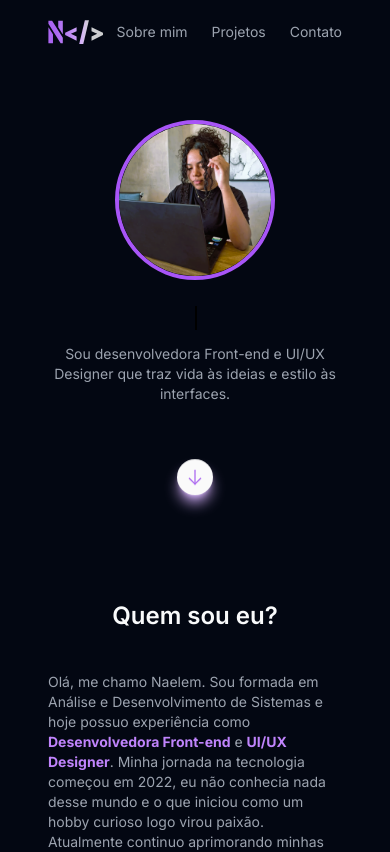
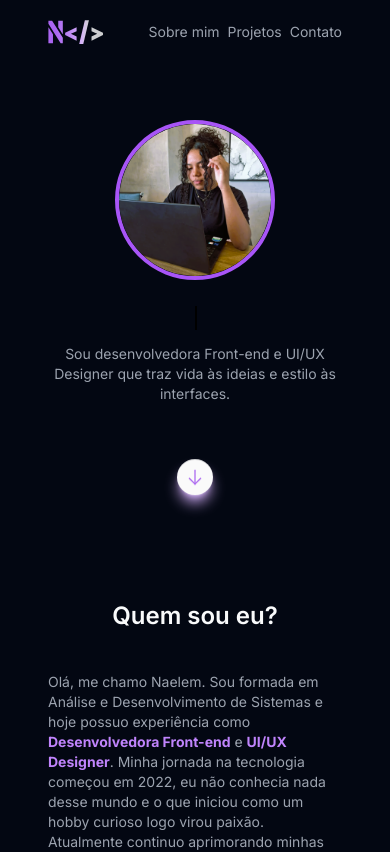
Before and after one commit to naelens/portfolio, a React (Vite) app: page / in a window 390 px wide. Shown: the top 852 px of the page. Built offline with nearby package versions, Linux system fonts and the light colour scheme.

Commit message:
new changes

```diff
--- a/src/components/AboutMe.jsx
+++ b/src/components/AboutMe.jsx
@@ -31,9 +31,6 @@ export function AboutMe() {
                                 </div>
                                 <div className="flex flex-col justify-center items-center p-2 sm:p-3 border border-purple-400 rounded-lg shadow-lg shadow-gray-500/20 bg-gray600">
                                     <img className="h-10 sm:h-12" src="src\assets\react-original.svg" alt="React ícone" />
-                                </div>
-                                <div className="flex flex-col justify-center items-center p-2 sm:p-3 border border-purple-400 rounded-lg shadow-lg shadow-gray-500/20 bg-gray600">
-                                    <img className="h-10 sm:h-12" src="src\assets\angularjs-original.svg" alt="Angular ícone" />
                                 </div>
                                 <div className="flex flex-col justify-center items-center p-2 sm:p-3 border border-purple-400 rounded-lg shadow-lg shadow-gray-500/20 bg-gray600">
                                     <img className="h-10 sm:h-12" src="src\assets\angularjs-original.svg" alt="Angular ícone" />
--- a/src/components/Contact.jsx
+++ b/src/components/Contact.jsx
@@ -1,4 +1,4 @@
-import { GithubLogo, LinkedinLogo } from "phosphor-react";
+import { BehanceLogo, GithubLogo, LinkedinLogo } from "phosphor-react";
 
 export function Contact() {
     return (
@@ -63,6 +63,9 @@ export function Contact() {
                     <section className="flex flex-col justify-center items-center mt-6 sm:mt-10">
                             <div className="flex items-center gap-4 pt-6 text-gray-500">
                                 <p className="text-xs sm:text-sm 2xl:text-base font-medium text-gray-500">Ou se conecte comigo através: </p>
+                                <a className="hover:text-purple-400" href="https://www.behance.net/naelemsilva" target="_blank">
+                                    <BehanceLogo size={24} />
+                                </a>
                                 <a className="hover:text-purple-400" href="https://github.com/naelens" target="_blank">
                                     <GithubLogo size={24} />
                                 </a>
--- a/src/components/Main.jsx
+++ b/src/components/Main.jsx
@@ -16,16 +16,16 @@ export function Main() {
           <img className="h-6 sm:h-8" src="src\assets\logo-portfolio.svg" alt="Logo" />
         </aside>
 
-        <nav className="flex gap-1.5rem">
-          <p className="font-normal text-sm sm:text-base text-gray-400 hover:text-purple-400 transition duration-800 ease-in-out">
+        <nav className="flex gap-2 sm:gap-1.5rem">
+          <li className="list-none font-normal text-sm sm:text-base text-gray-400 hover:text-purple-400 transition duration-800 ease-in-out">
             <a href="#sobreMim">Sobre mim</a>
-          </p>
-          <p className="font-normal text-sm sm:text-base text-gray-400 hover:text-purple-400 transition duration-800 ease-in-out">
+          </li>
+          <li className="list-none font-normal text-sm sm:text-base text-gray-400 hover:text-purple-400 transition duration-800 ease-in-out">
             <a href="#projetos">Projetos</a>
-          </p>
-          <p className="font-normal text-sm sm:text-base text-gray-400 hover:text-purple-400 transition duration-800 ease-in-out">
+          </li>
+          <li className="list-none font-normal text-sm sm:text-base text-gray-400 hover:text-purple-400 transition duration-800 ease-in-out">
             <a href="#contato">Contato</a>
-          </p>
+          </li>
         </nav>
       </header>
 
--- a/src/components/Projects.jsx
+++ b/src/components/Projects.jsx
@@ -12,7 +12,7 @@ export function Projects() {
                     <div className="p-5 bg-gray600 rounded-bl-xl rounded-br-xl">
                         <div className="flex justify-between">
                             <h2 className="text-base font-semibold text-gray-200">Postify</h2>
-                            <a className="p-1 bg-purple-500 hover:bg-purple-400 rounded-md text-white100" href="https://naelens.github.io/postify-ts/" target="_blank"><ArrowSquareOut size={20} /></a>
+                            <a className="p-1 bg-purple-500 hover:bg-purple-400 rounded-md text-white100" href="https://github.com/naelens/postify-ts" target="_blank"><ArrowSquareOut size={20} /></a>
                         </div>
 
                         <p className="mt-4 text-sm text-gray-400">Aplicação para compartilhar publicações.</p>
@@ -25,7 +25,7 @@ export function Projects() {
                     <div className="p-5 bg-gray600 rounded-bl-xl rounded-br-xl">
                         <div className="flex justify-between">
                             <h2 className="text-base font-semibold text-gray-200">To Do</h2>
-                            <a className="p-1 bg-purple-500 hover:bg-purple-400 rounded-md text-white100" href="https://naelens.github.io/postify-ts/" target="_blank"><ArrowSquareOut size={20} /></a>
+                            <a className="p-1 bg-purple-500 hover:bg-purple-400 rounded-md text-white100" href="https://github.com/naelens/to_do_list" target="_blank"><ArrowSquareOut size={20} /></a>
                         </div>
 
                         <p className="mt-4 text-sm text-gray-400">Aplicação para gerenciar tarefas.</p>
--- a/src/components/Typewriter.jsx
+++ b/src/components/Typewriter.jsx
@@ -2,7 +2,7 @@ import { useEffect, useState, useMemo } from "react";
 
 export function Typewriter() {
     const words = useMemo(
-        () => ["Olá,", "Eu sou a Naelem."],
+        () => ["Olá,", "Eu sou a Naelem.", "Bem vindo ao meu site!"],
         []
     );
     const [currentWord, setCurrentWord] = useState("");
@@ -20,7 +20,7 @@ export function Typewriter() {
 
           if (charIndex === 0) {
             setIsDeleting(false);
-            setWordIndex((prev) => (prev + 1) % words.length); // Avança para a próxima palavra
+            setWordIndex((prev) => (prev + 1) % words.length);
           }
         } else {
           setCurrentWord(word.substring(0, charIndex + 1));
```
